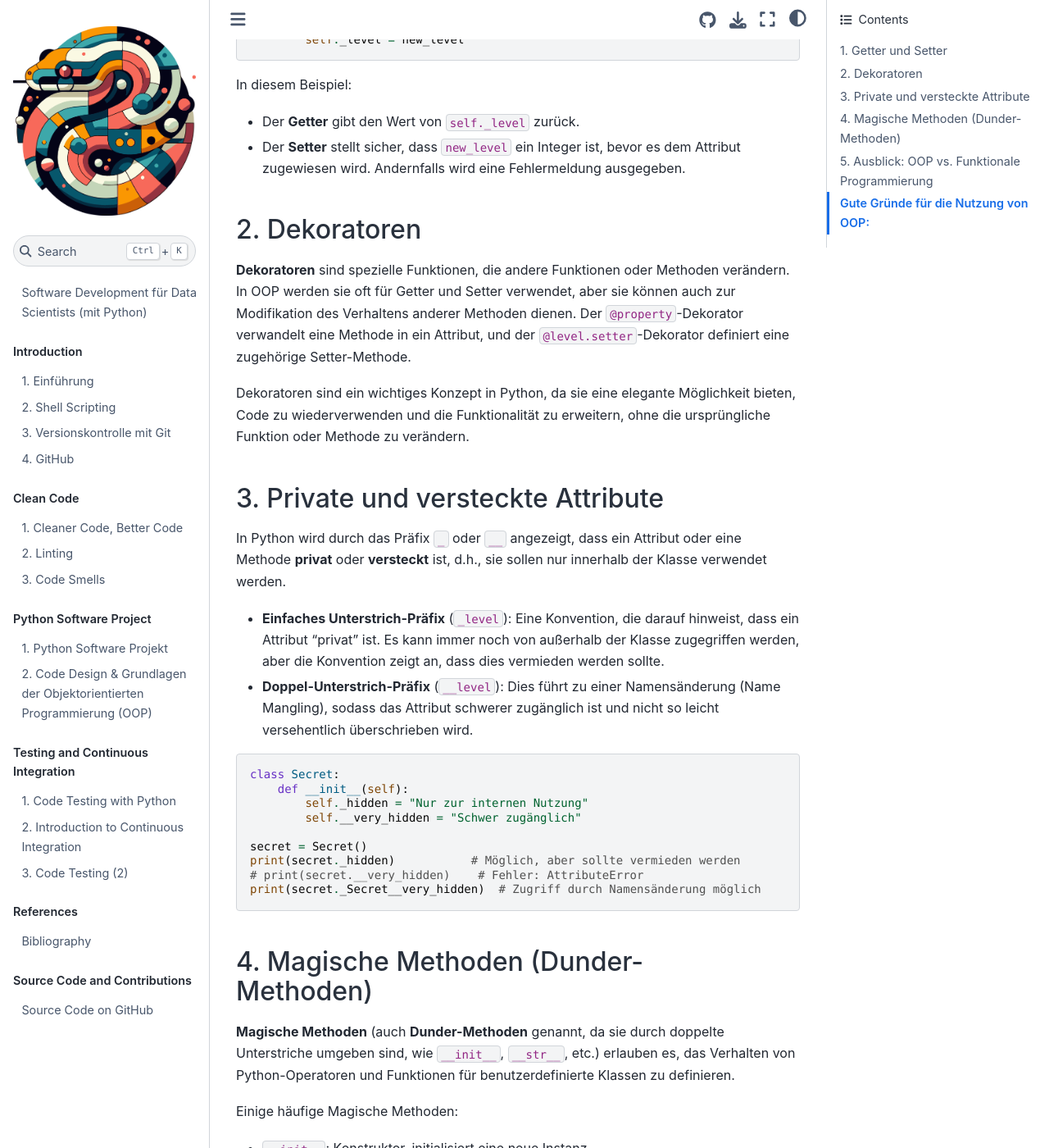
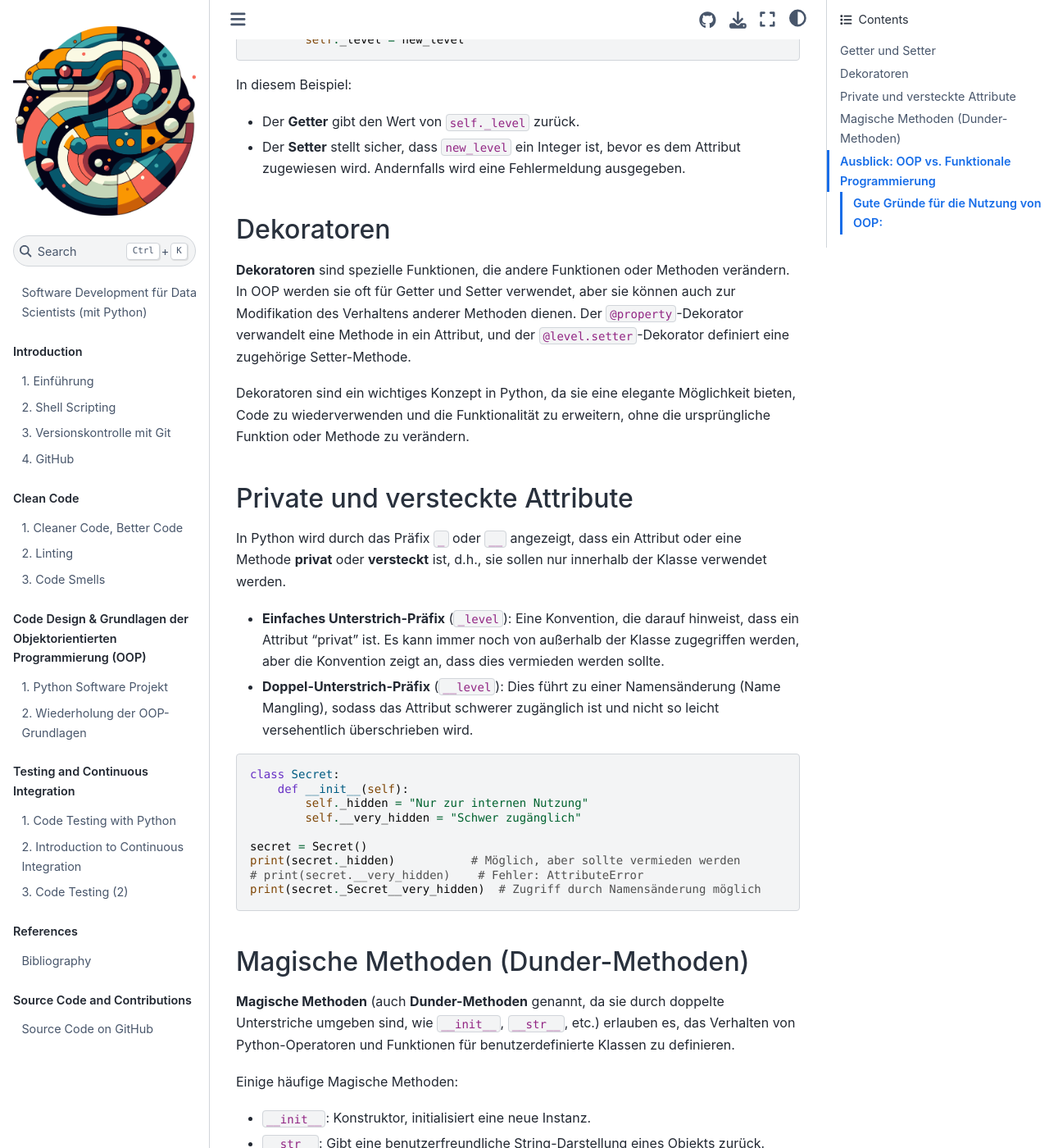
Before and after one commit to florian-huber/data_science_software_dev, a Jupyter Book: the page built from book/08_oop_with_python_2.md, in a window 1280 px wide and 1400 px high, scrolled down 626 px. Shown: the whole window at 82% size. Built offline with Jupyter Book 1.0.4 settings and Sphinx 7.4.7 and the Sphinx Book theme 1.1.4, drawn with Linux system fonts in a browser that asks for light colours; pages that are not in the unit, such as notebooks, are missing from menus; some of the changed text lies outside the part shown.

Commit message:
headings updated

````diff
--- a/_toc.yml
+++ b/_toc.yml
@@ -14,7 +14,7 @@
     - file: book/05_clean_code
     - file: book/06_linting
     - file: book/06_code_smells
-  - caption: Python Software Project
+  - caption: Code Design & Grundlagen der Objektorientierten Programmierung (OOP)
     numbered: true
     chapters:
     - file: book/06_python_software_project
--- a/book/08_oop_with_python_2.md
+++ b/book/08_oop_with_python_2.md
@@ -1,6 +1,6 @@
-### Teil 2: Fortgeschrittene Konzepte in der OOP
+# Einige Fortgeschrittene Konzepte in der OOP
 
-#### 1. Getter und Setter
+## Getter und Setter
 
 In Python ermöglichen **Getter** und **Setter** den kontrollierten Zugriff auf Attribute eines Objekts. Dies ist besonders nützlich, wenn man sicherstellen möchte, dass nur gültige Werte zugewiesen werden. Python bietet dafür das Konzept der `@property`-Dekoratoren.
 
@@ -28,13 +28,13 @@
 - Der **Getter** gibt den Wert von `self._level` zurück.
 - Der **Setter** stellt sicher, dass `new_level` ein Integer ist, bevor es dem Attribut zugewiesen wird. Andernfalls wird eine Fehlermeldung ausgegeben.
 
-#### 2. Dekoratoren
+## Dekoratoren
 
 **Dekoratoren** sind spezielle Funktionen, die andere Funktionen oder Methoden verändern. In OOP werden sie oft für Getter und Setter verwendet, aber sie können auch zur Modifikation des Verhaltens anderer Methoden dienen. Der `@property`-Dekorator verwandelt eine Methode in ein Attribut, und der `@level.setter`-Dekorator definiert eine zugehörige Setter-Methode.
 
 Dekoratoren sind ein wichtiges Konzept in Python, da sie eine elegante Möglichkeit bieten, Code zu wiederverwenden und die Funktionalität zu erweitern, ohne die ursprüngliche Funktion oder Methode zu verändern.
 
-#### 3. Private und versteckte Attribute
+## Private und versteckte Attribute
 
 In Python wird durch das Präfix `_` oder `__` angezeigt, dass ein Attribut oder eine Methode **privat** oder **versteckt** ist, d.h., sie sollen nur innerhalb der Klasse verwendet werden.
 
@@ -53,7 +53,7 @@
 print(secret._Secret__very_hidden)  # Zugriff durch Namensänderung möglich
 ```
 
-#### 4. Magische Methoden (Dunder-Methoden)
+## Magische Methoden (Dunder-Methoden)
 
 **Magische Methoden** (auch **Dunder-Methoden** genannt, da sie durch doppelte Unterstriche umgeben sind, wie `__init__`, `__str__`, etc.) erlauben es, das Verhalten von Python-Operatoren und Funktionen für benutzerdefinierte Klassen zu definieren.
 
@@ -84,7 +84,7 @@
 
 Hier definieren wir `__str__` für die String-Darstellung und `__len__`, um die Anzahl der Seiten anzugeben.
 
-#### 5. Ausblick: OOP vs. Funktionale Programmierung
+## Ausblick: OOP vs. Funktionale Programmierung
 
 Python unterstützt sowohl die **objektorientierte** als auch die **funktionale Programmierung**. Beide Ansätze haben ihre Stärken, und es gibt keine allgemeingültige Antwort auf die Frage, welcher Ansatz besser ist. Oft hängt es von der Problemstellung ab:
 
@@ -93,7 +93,7 @@
 
 Beide Paradigmen können in Python kombiniert werden, um robuste und gut strukturierte Lösungen zu entwickeln.
 
-#### Gute Gründe für die Nutzung von OOP:
+### Gute Gründe für die Nutzung von OOP:
 
 Bisher war die Antwort auf die Frage warum wir OOP nutzen sollten ehrlicherweise oft: "Weil ich OOP lernen will/muss...".
 
````
Also changed, not shown: book/07_oop_with_python.md (+5 -7 lines).
